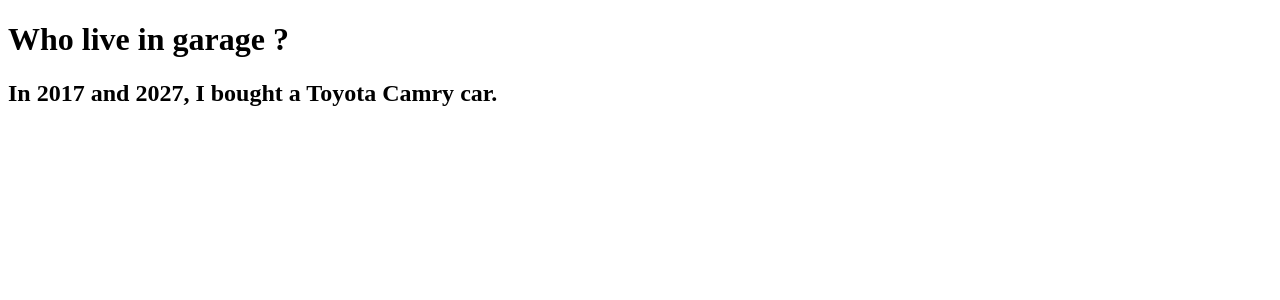
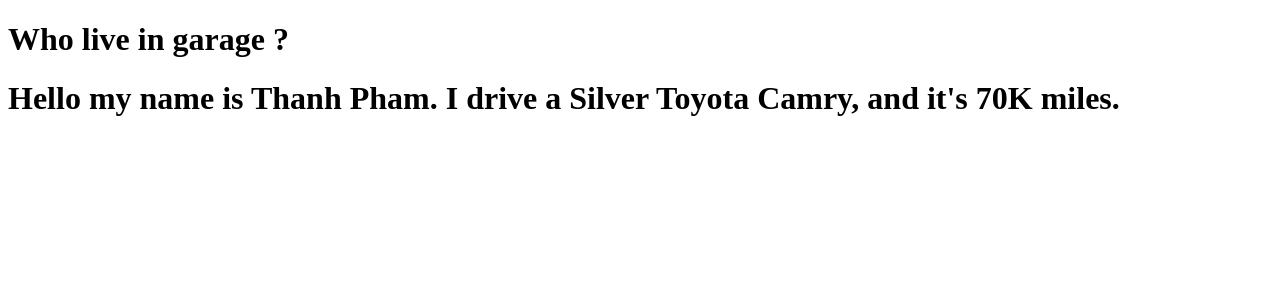
Before and after one commit to thanhpham091790/reactjs, a React (Vite) app in the folder 01-react-tutorial/my-react-app/: page / in a window 1280 px wide. Shown: the top 300 px of the page. Built offline with nearby package versions, Linux system fonts and the light colour scheme.

Commit message:
The component treats objects like objects, and you can use the dot notation to access the properties.

```diff
--- a/01-react-tutorial/my-react-app/src/Car.jsx
+++ b/01-react-tutorial/my-react-app/src/Car.jsx
@@ -1,8 +1,9 @@
 function Car(props) {
-    console.log(props);
+    let { carinfo } = props;
+    let { brand, color, mile, model } = carinfo;
     return (
         <>
-            <h2>In {props.years[0]} and {props.years[1]}, I bought a {props.carinfo.name} {props.carinfo.model} car.</h2>
+            <h1>Hello my name is Thanh Pham. I drive a {color} {brand} {model}, and it's {mile} miles.</h1>
         </>
     );
 }
--- a/01-react-tutorial/my-react-app/src/Garage.jsx
+++ b/01-react-tutorial/my-react-app/src/Garage.jsx
@@ -2,12 +2,17 @@
 import Car from './Car';
 
 function Garage() {
-    let years = [2017, 2027];
-    let carinfo = { name: 'Toyota', model: 'Camry' };
+    let carinfo = {
+        brand: 'Toyota',
+        color: 'Silver',
+        mile: '70K',
+        model: 'Camry'
+    };
+
     return (
         <>
             <h1>Who live in garage ?</h1>
-            <Car years={years} carinfo={carinfo} />
+            <Car carinfo={carinfo} />
         </>
     );
 }
```
